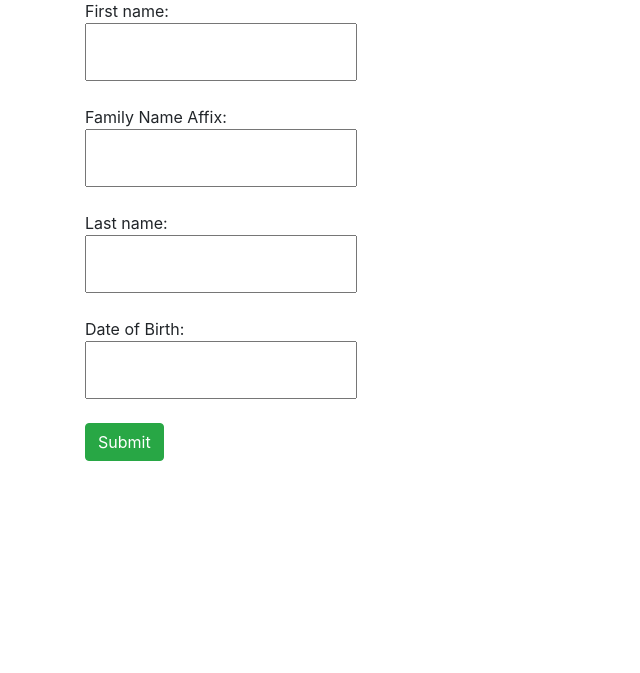
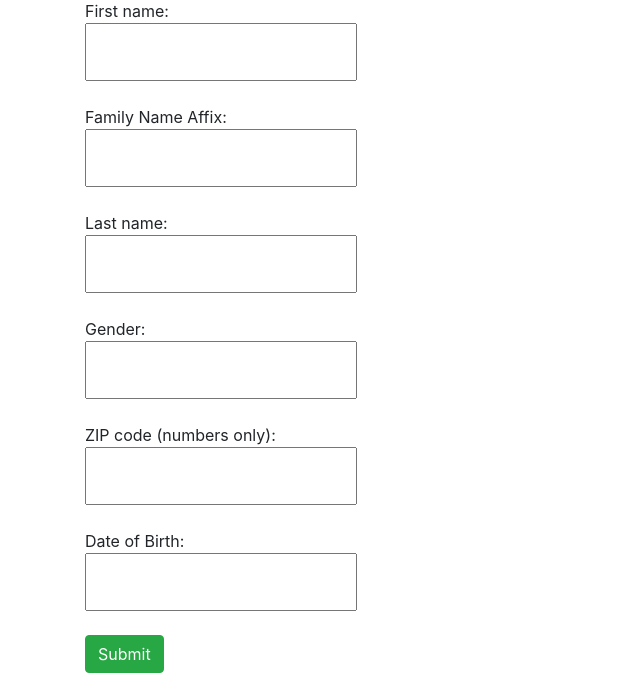
Before and after one commit to gebruikersnaam1/Data, a Flask app: page /form in a window 1280 px wide. Shown: the part 131-804 px from the top of the page, without its empty margins (0-640 px from the left). Before the commit the page ends 592 px from the top, so only its background shows below. Run offline with Flask 2, Linux system fonts and the light colour scheme; some libraries are stand-ins or nearby versions.

Commit message:
Update _form.html

```diff
--- a/jeugdfonds/templates/_form.html
+++ b/jeugdfonds/templates/_form.html
@@ -11,6 +11,12 @@
       Last name:<br />
       <input type="text" name="lastname" value="" />
       <br /><br />
+      Gender:<br />
+      <input type="text" name="gender" value="" />
+      <br /><br />
+      ZIP code (numbers only):<br />
+      <input type="text" name="zipcode" value="" />
+      <br /><br />
       Date of Birth:<br />
       <input type="text" name="dateofbirth" value="" />
       <br /><br />
```
